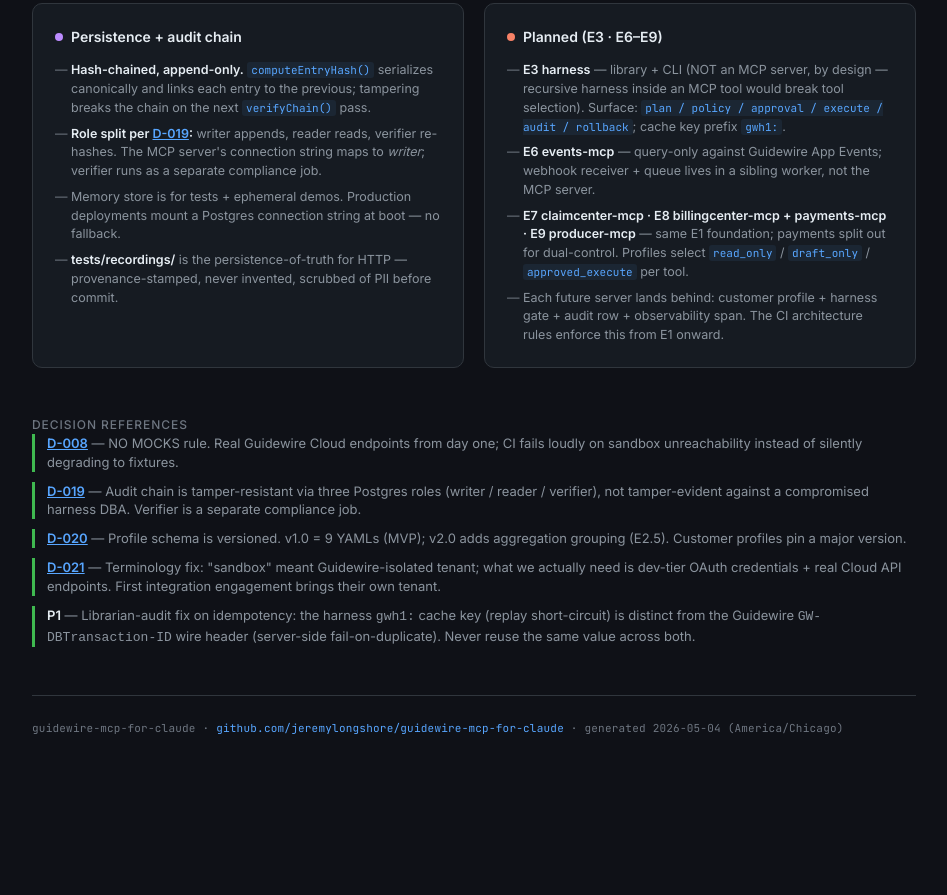
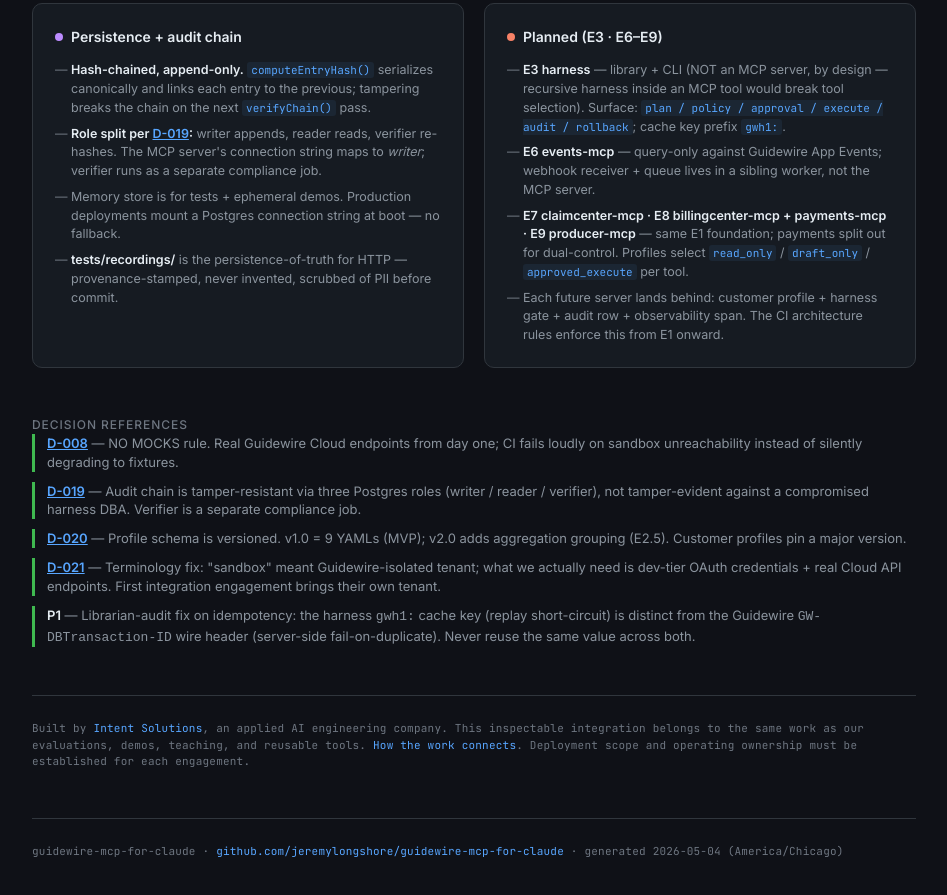
Before and after one commit to jeremylongshore/guidewire-mcp-for-claude, a website: page pages/index.html in a window 1280 px wide. Shown: the part 1706-2601 px from the top of the page, without its empty margins (316-1263 px from the left). Before the commit the page ends 2483 px from the top, so only its background shows below. Drawn offline with Linux system fonts and the light colour scheme.

Commit message:
feat: connect the Guidewire project page to the company deployment method (#164)
Co-authored-by: jeremylongshore <jeremylongshore@users.noreply.github.com>

```diff
--- a/pages/index.html
+++ b/pages/index.html
@@ -937,6 +937,13 @@
       </section>
 
       <p class="footer">
+        Built by <a href="https://intentsolutions.io/about/">Intent Solutions</a>, an applied AI engineering company.
+        This inspectable integration belongs to the same work as our evaluations, demos, teaching, and reusable tools.
+        <a href="https://startaitools.com/deployment-thesis/">How the work connects</a>.
+        Deployment scope and operating ownership must be established for each engagement.
+      </p>
+
+      <p class="footer">
         guidewire-mcp-for-claude · <a href="https://github.com/jeremylongshore/guidewire-mcp-for-claude">github.com/jeremylongshore/guidewire-mcp-for-claude</a> · generated 2026-05-04 (America/Chicago)
       </p>
     </section>
```
